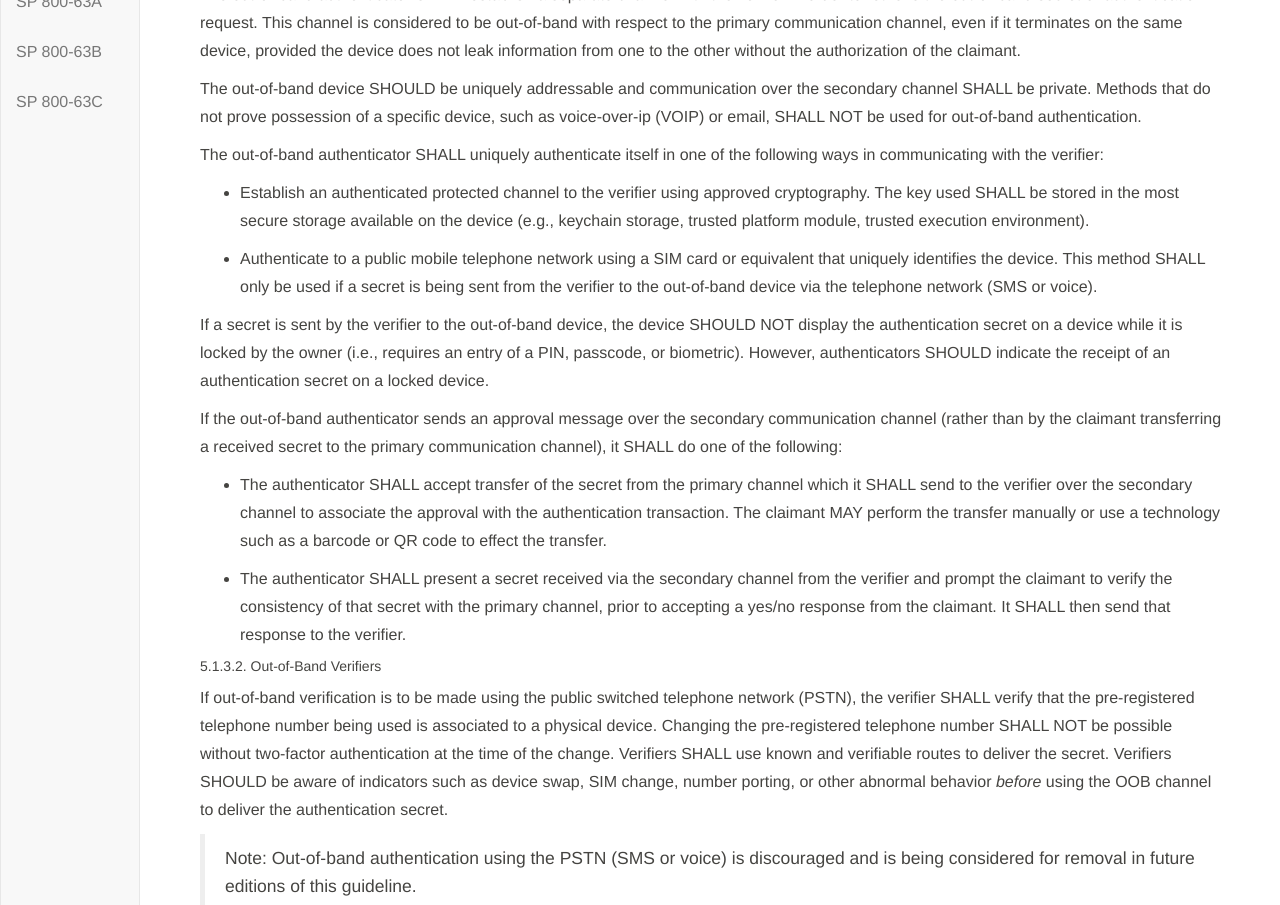
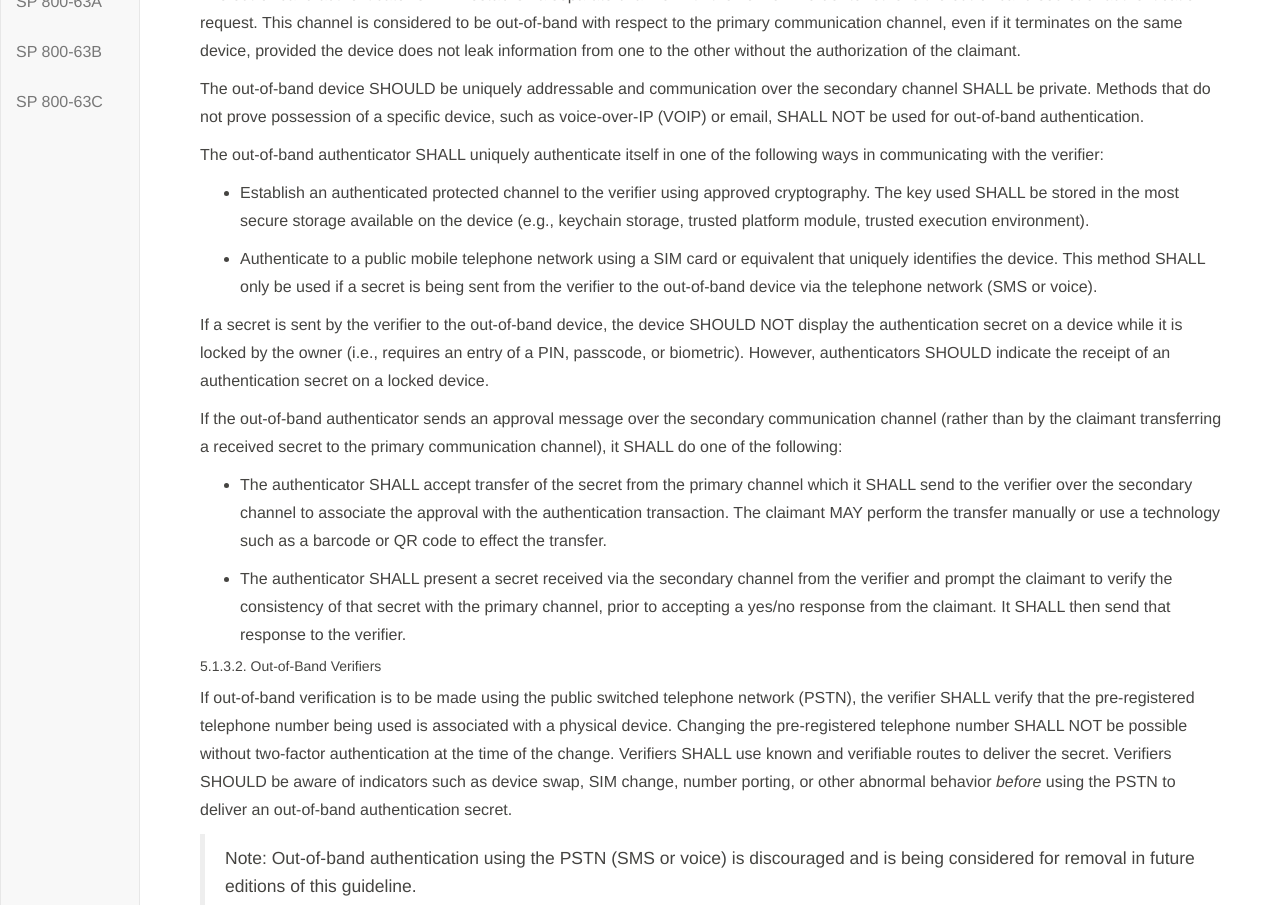
Before and after one commit to usnistgov/800-63-3, a Jekyll site: the page built from sp800-63b/sec5_authenticators.md, in a window 1280 px wide and 1400 px high, scrolled down 3116 px. Shown: the part 180-1085 px from the top of the window. Built offline with Jekyll 4.4.1, drawn with Linux system fonts in a browser that asks for light colours; our own code applies the rules of GitHub Pages for plain Markdown files.

Commit message:
Correct a couple of grammatical nits.

```diff
--- a/sp800-63b/sec5_authenticators.md
+++ b/sp800-63b/sec5_authenticators.md
@@ -101,7 +101,7 @@
 
 The out-of-band authenticator SHALL establish a separate channel with the verifier in order to retrieve the out-of-band secret or authentication request. This channel is considered to be out-of-band with respect to the primary communication channel, even if it terminates on the same device, provided the device does not leak information from one to the other without the authorization of the claimant.
 
-The out-of-band device SHOULD be uniquely addressable and communication over the secondary channel SHALL be private. Methods that do not prove possession of a specific device, such as voice-over-ip (VOIP) or email, SHALL NOT be used for out-of-band authentication.
+The out-of-band device SHOULD be uniquely addressable and communication over the secondary channel SHALL be private. Methods that do not prove possession of a specific device, such as voice-over-IP (VOIP) or email, SHALL NOT be used for out-of-band authentication.
 
 The out-of-band authenticator SHALL uniquely authenticate itself in one of the following ways in communicating with the verifier:
 
@@ -119,7 +119,7 @@
 
 ##### 5.1.3.2. Out-of-Band Verifiers
 
-If out-of-band verification is to be made using the public switched telephone network (PSTN), the verifier SHALL verify that the pre-registered telephone number being used is associated to a physical device. Changing the pre-registered telephone number SHALL NOT be possible without two-factor authentication at the time of the change. Verifiers SHALL use known and verifiable routes to deliver the secret. Verifiers SHOULD be aware of indicators such as device swap, SIM change, number porting, or other abnormal behavior *before* using the OOB channel to deliver the authentication secret.
+If out-of-band verification is to be made using the public switched telephone network (PSTN), the verifier SHALL verify that the pre-registered telephone number being used is associated with a physical device. Changing the pre-registered telephone number SHALL NOT be possible without two-factor authentication at the time of the change. Verifiers SHALL use known and verifiable routes to deliver the secret. Verifiers SHOULD be aware of indicators such as device swap, SIM change, number porting, or other abnormal behavior *before* using the PSTN to deliver an out-of-band authentication secret.
 
 > Note: Out-of-band authentication using the PSTN (SMS or voice) is discouraged and is being considered for removal in future editions of this guideline.
 
```
